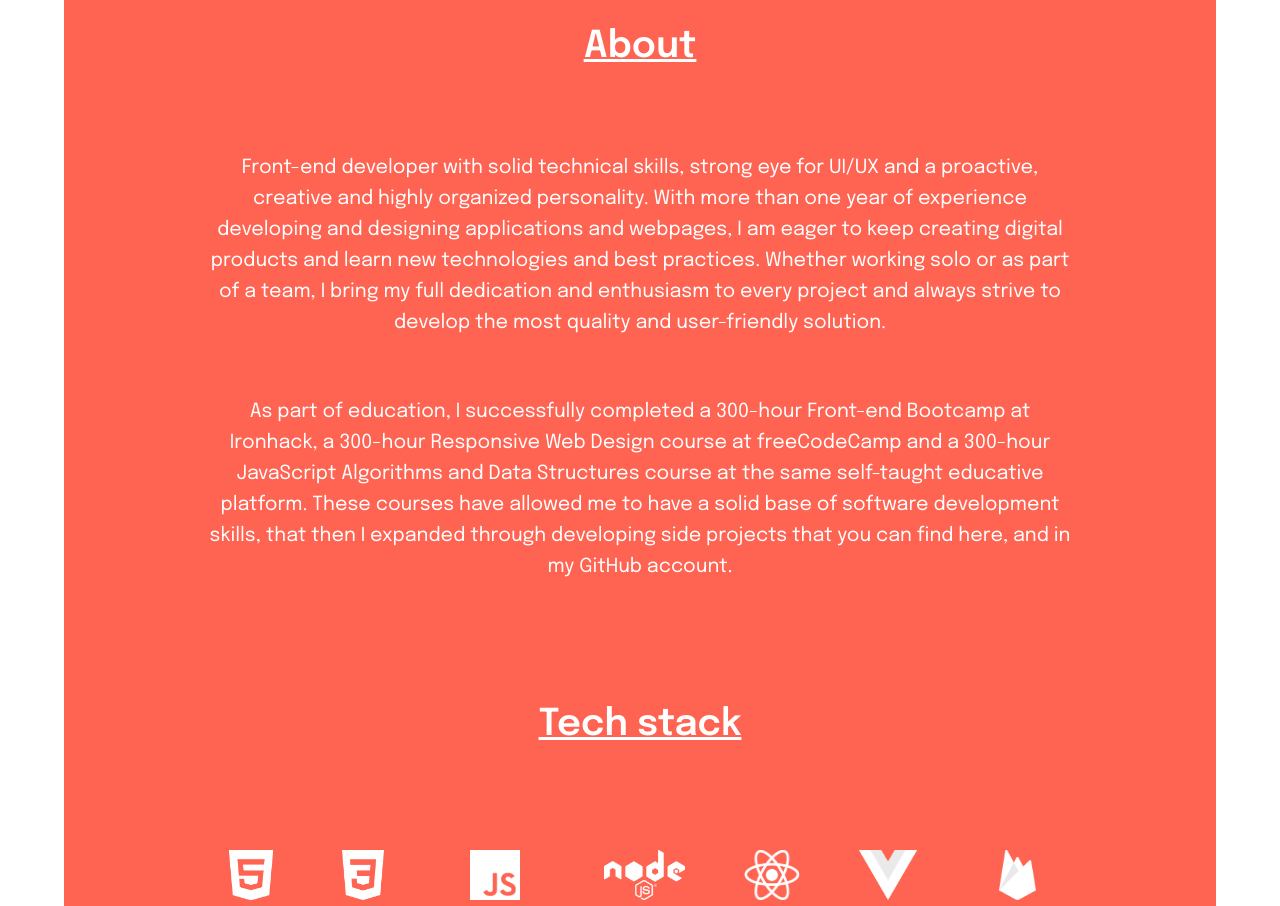
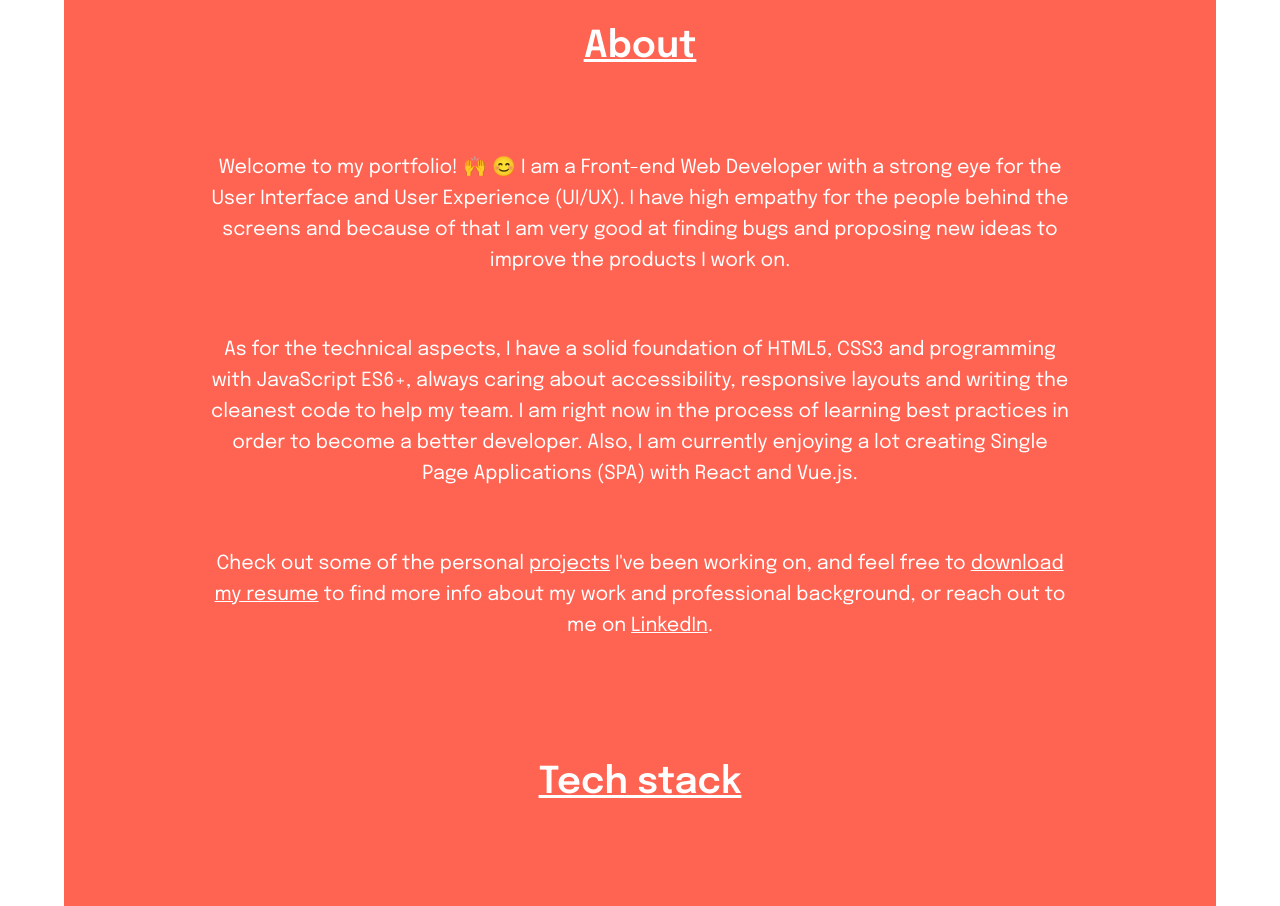
Before and after one commit to melisandoval/portfolio-vue, a Vue app: page / in a window 1280 px wide. Shown: the part 840-1746 px from the top of the page. Built offline with nearby package versions, Linux system fonts and the light colour scheme.

Commit message:
update about copy

```diff
--- a/src/components/AboutSection/AboutSection.vue
+++ b/src/components/AboutSection/AboutSection.vue
@@ -4,20 +4,29 @@
       <article>
         <h2>About</h2>
         <p>
-          Front-end developer with solid technical skills, strong eye for UI/UX and a proactive,
-          creative and highly organized personality. With more than one year of experience
-          developing and designing applications and webpages, I am eager to keep creating digital
-          products and learn new technologies and best practices. Whether working solo or as part of
-          a team, I bring my full dedication and enthusiasm to every project and always strive to
-          develop the most quality and user-friendly solution.
+          Welcome to my portfolio! 🙌 😊 I am a Front-end Web Developer with a strong eye for the
+          User Interface and User Experience (UI/UX). I have high empathy for the people behind the
+          screens and because of that I am very good at finding bugs and proposing new ideas to
+          improve the products I work on.
         </p>
         <p>
-          As part of education, I successfully completed a 300-hour Front-end Bootcamp at Ironhack,
-          a 300-hour Responsive Web Design course at freeCodeCamp and a 300-hour JavaScript
-          Algorithms and Data Structures course at the same self-taught educative platform. These
-          courses have allowed me to have a solid base of software development skills, that then I
-          expanded through developing side projects that you can find here, and in my GitHub
-          account.
+          As for the technical aspects, I have a solid foundation of HTML5, CSS3 and programming
+          with JavaScript ES6+, always caring about accessibility, responsive layouts and writing
+          the cleanest code to help my team. I am right now in the process of learning best
+          practices in order to become a better developer. Also, I am currently enjoying a lot
+          creating Single Page Applications (SPA) with React and Vue.js.
+        </p>
+        <p>
+          Check out some of the personal <a href="#work" class="inline-link">projects</a> I've been
+          working on, and feel free to <a class="inline-link">download my resume</a> to find more
+          info about my work and professional background, or reach out to me on
+          <a
+            href="https://www.linkedin.com/in/melisandoval/"
+            target="_blank"
+            rel="noopener noreferrer"
+            class="inline-link"
+            >LinkedIn</a
+          >.
         </p>
       </article>
       <section>
@@ -63,6 +72,8 @@ import { TOOLS_LOGOS } from '../../constants.js'
   padding: 2em 1em;
   text-align: center;
   color: #ffffff;
+  display: grid;
+  place-items: center;
 }
 
 .about-content-container {
@@ -79,6 +90,16 @@ h2 {
 
 p {
   padding: 1em 0;
+}
+
+.inline-link {
+  color: #ffffff;
+  text-decoration: underline;
+  cursor: pointer;
+}
+
+.inline-link:hover {
+  color: #2d2d2d;
 }
 
 .skills-logos-container {
@@ -104,7 +125,11 @@ p {
   }
 }
 
-@media screen and (min-width: 1440px) {
+@media screen and (min-width: 1440px) and (max-width: 2059px) {
+  .about-content-container {
+    max-width: 900px;
+  }
+
   .logos-section {
     display: grid;
     place-items: center;
```
